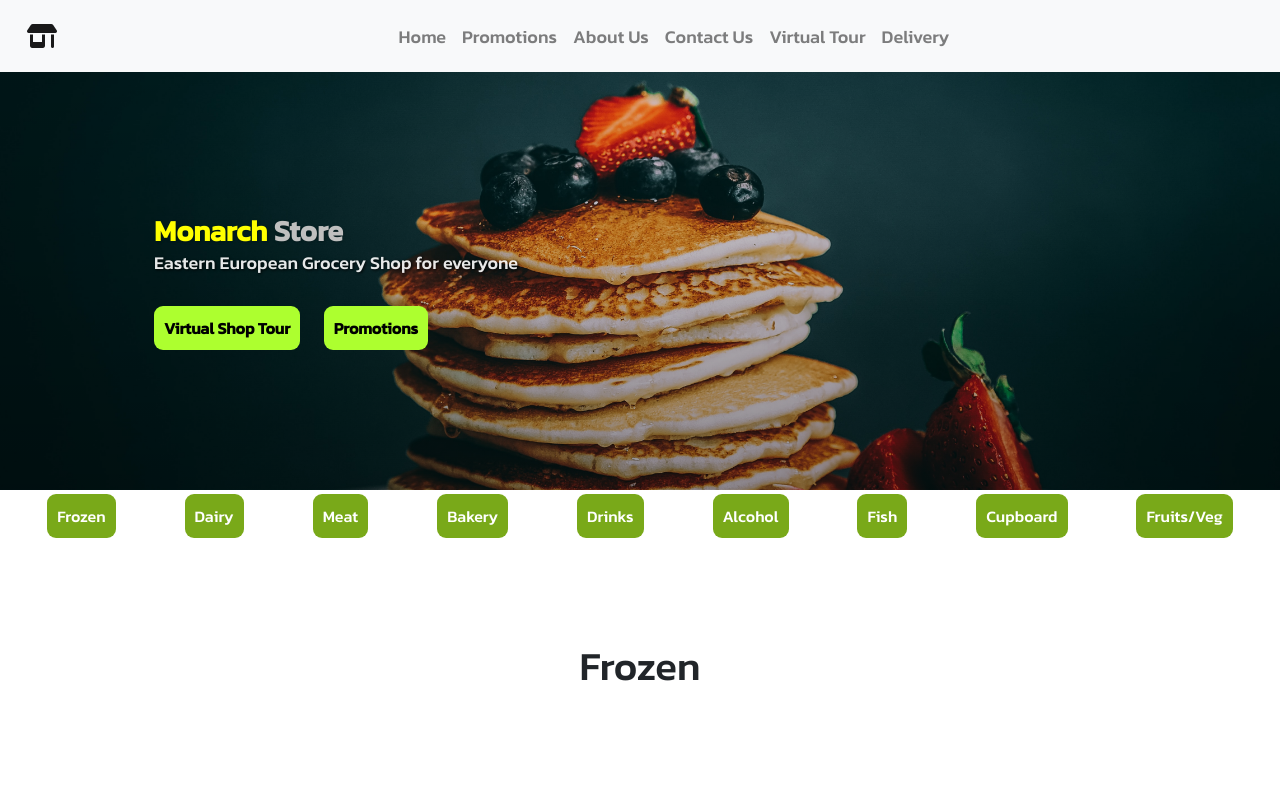
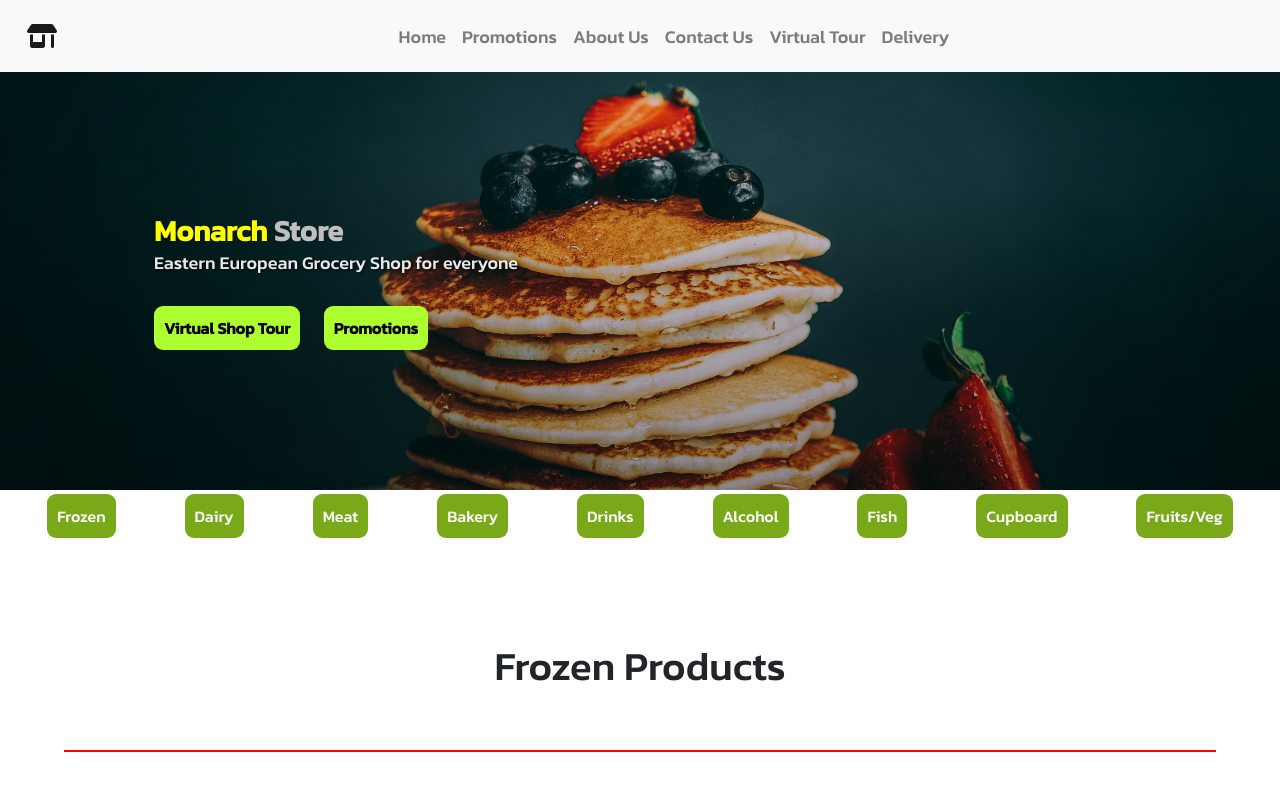
Before and after one commit to EduardGobjila/TastyEuropeanFood, a plain HTML site: page html/categories/frozen.html in a window 1280 px wide. Drawn offline with nearby package versions, Linux system fonts and the light colour scheme.

Commit message:
styling to the products frozen page

```diff
--- a/html/categories/frozen.html
+++ b/html/categories/frozen.html
@@ -88,7 +88,7 @@
   </header>
 <body>
   <div class="container-products">
-    <h1>Frozen</h1>
+    <h1>Frozen Products</h1>
     <div class="products-all">
 
     </div>
--- a/style/category-pages.css
+++ b/style/category-pages.css
@@ -1,5 +1,11 @@
 .container-products {
   text-align: center;
   margin: 100px auto;
-  width: 99vw;
+  /* width: 99vw; */
 }
+
+.products-all {
+  border: 1px solid red;
+  margin: 60px auto;
+  width: 90%;
+}
```
